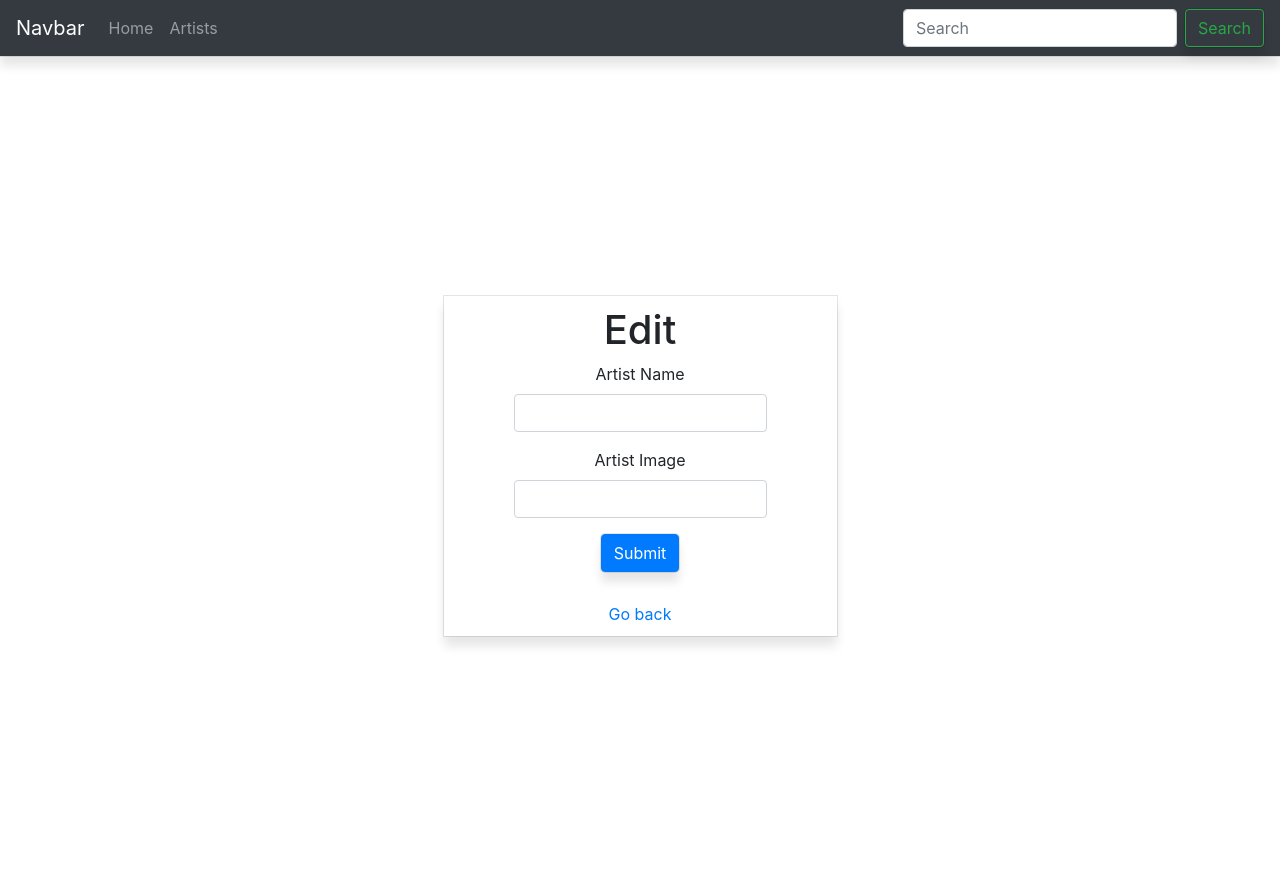
After one commit to CiaranSomething/Tunebaser, a Node server app: template views/artists/edit.ejs in a window 1280 px wide. The commit adds this page. Run offline with Node 20, Linux system fonts and the light colour scheme; the template is opened without the code that fills it, so the values that code supplies are empty; some libraries are stand-ins or nearby versions.

Commit message:
Added initial Edit and Update routes (they work)
Did something with packages which is why there are a million other updates files too.

```diff
--- a/package.json
+++ b/package.json
@@ -11,6 +11,7 @@
   "dependencies": {
     "body-parser": "^1.19.0",
     "ejs": "^2.6.2",
+    "ejs-lint": "^0.3.0",
     "eslint": "^6.0.1",
     "express": "^4.17.1",
     "method-override": "^3.0.0",
--- /dev/null
+++ b/views/artists/edit.ejs
@@ -0,0 +1,21 @@
+<% include ../partials/header %>
+
+    <div class="row">
+        <div class="formContainer" style="width: 30%; margin: 15rem auto;">
+            <h1 class="display-5">Edit <%=artist.name%></h1>
+            <form class="inputForm" action="/artists/<%=artist.id%>/?_method=PUT" method="POST">
+                <div class="form-group">
+                    <label for="name">Artist Name</label>
+                    <input type="text" class="form-control" name="artist[name]" id="name" value="<%=artist.name%>">
+                </div>
+                <div class="form-group">
+                    <label for="imageUrl">Artist Image</label>
+                    <input type="text" class="form-control" name="artist[imageUrl]" id="imageUrl" value="<%=artist.imageUrl%>">
+                </div>
+                <button style="margin-bottom: 30px" id="submitButton" type="submit" class="btn btn-primary">Submit</button>
+            </form>
+            <a  href="/artists">Go back</a>
+        </div>
+    </div>
+
+<% include ../partials/footer %>
--- a/views/artists/index.ejs
+++ b/views/artists/index.ejs
@@ -7,9 +7,9 @@
     <% artists.forEach(function(artist){ %>
         <div class="col-md-3 col-sm-6">
             <div class="thumbnail">
-                <a href="/artists/<%=artist._id%>"><img style="width: 300px" src="<%=artist.imageUrl%>"></a>
+                <a href="/artists/<%=artist._id%>"><img style="width: 200px" src="<%=artist.imageUrl%>"></a>
                 <div class="caption">
-                    <a href="/artists/<%=artist._id%>"><h4 style="color: black"><%=artist.name%></h4></a>
+                    <a href="/artists/<%=artist._id%>"><h6 style="color: black"><%=artist.name%></h6></a>
                 </div>
             </div>
         </div>
--- a/views/artists/new.ejs
+++ b/views/artists/new.ejs
@@ -15,10 +15,6 @@
             <button style="margin-bottom: 30px" id="submitButton" type="submit" class="btn btn-primary">Submit</button>
         </form>
         <a  href="/artists">Go back</a>
-
-        <h1>test</h1>
-        <h1>test 2</h1>
-        <h1>test 3</h1>
     </div>
 </div>
 
--- a/views/artists/show.ejs
+++ b/views/artists/show.ejs
@@ -4,6 +4,8 @@
 
 <img src="<%=artist.imageUrl%>" alt="" style="width: 500px">
 
+<p><a class="btn btn-xs btn-warning" href="/artists/<%= artist._id %>/edit">Edit</a></p>
+
 <p><a href="/artists/">Go Back</a></p>
 
 <% include ../partials/footer %>
```
Also changed, not shown: routes/artists.js (+26 -0 lines), 1 other file.
